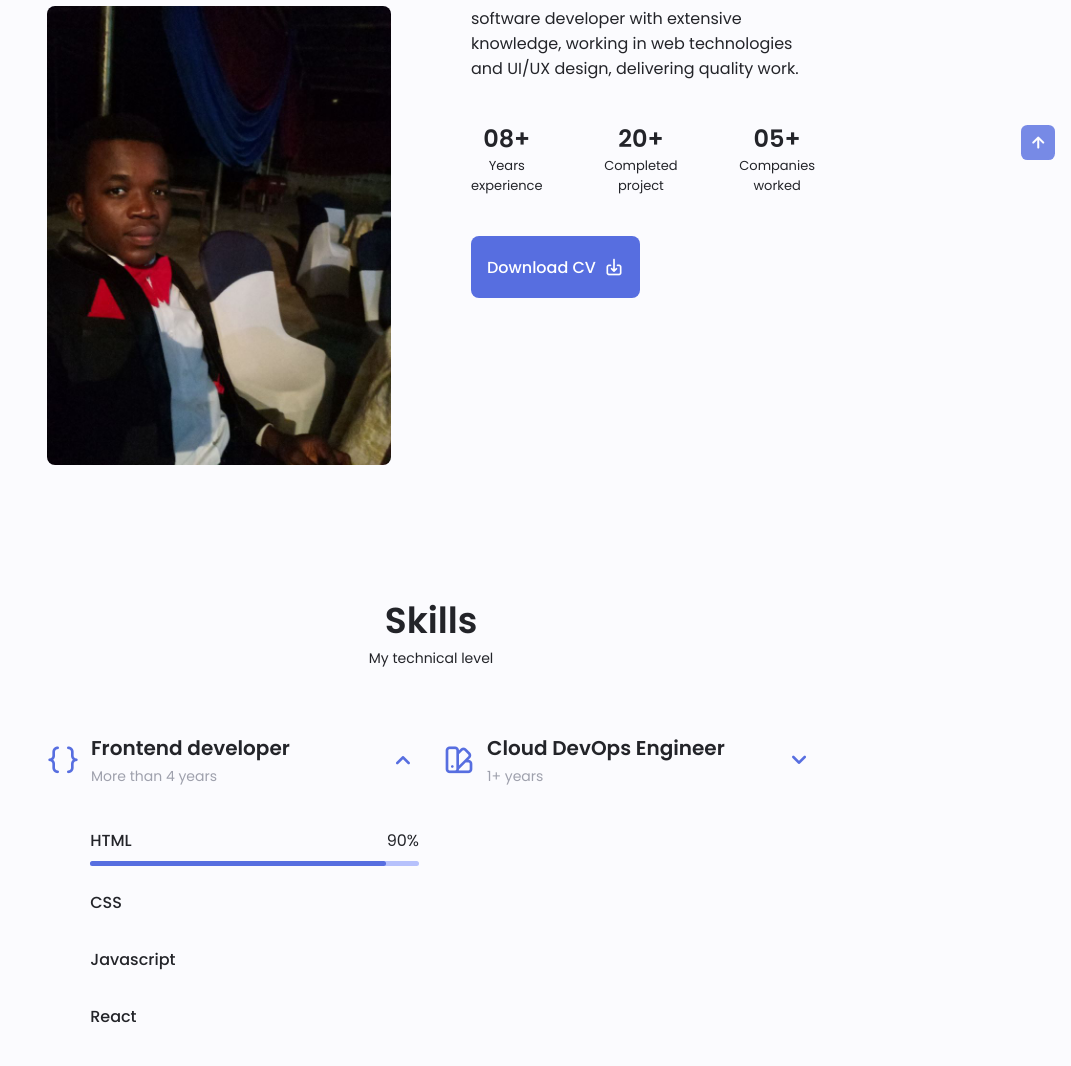
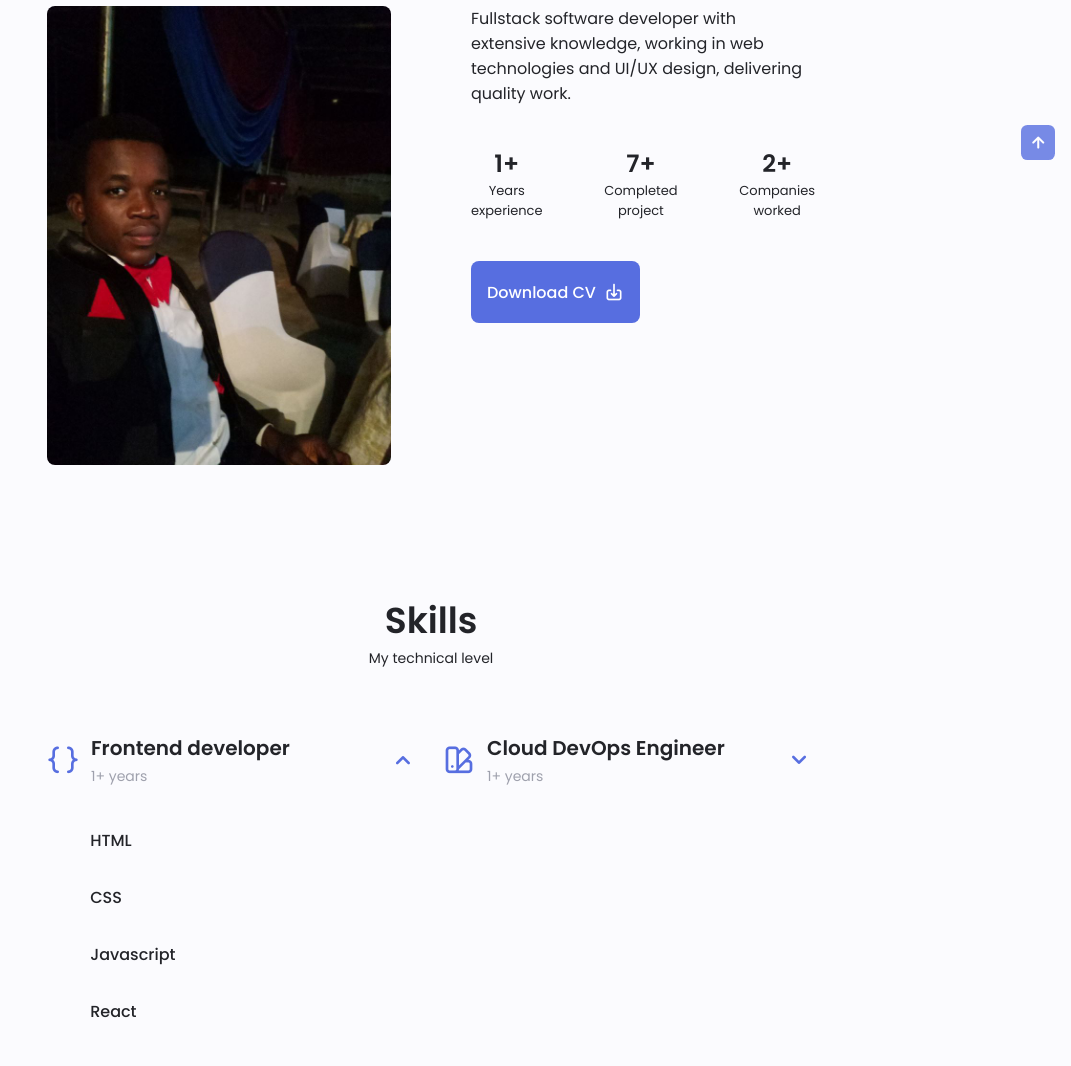
Before and after one commit to OlisaMarvis/My-Responsive-portfolio-website, a plain HTML site: page lastcode.html in a window 1280 px wide. Shown: the part 800-1866 px from the top of the page, without its empty margins (209-1280 px from the left). Drawn offline with nearby package versions, Linux system fonts and the light colour scheme.

Commit message:
Added new part

```diff
--- a/lastcode.html
+++ b/lastcode.html
@@ -136,26 +136,26 @@
                     <img src="images/perfil.png" alt="" class="about_img">
 
                     <div class="about_data">
-                        <p class="about_description">software developer with extensive knowledge, working in web technologies and UI/UX design, delivering quality work.</p>
+                        <p class="about_description">Fullstack software developer with extensive knowledge, working in web technologies and UI/UX design, delivering quality work.</p>
 
                         <div class="about_info">
                             <div>
-                               <span class="about_info-title">08+</span>
+                               <span class="about_info-title">1+</span>
                                 <span class="about_info-name">Years <br> experience</span>
                             </div>
 
                             <div>
-                                <span class="about_info-title">20+</span>
+                                <span class="about_info-title">7+</span>
                                  <span class="about_info-name">Completed <br> project</span>
                              </div>
 
                              <div>
-                                <span class="about_info-title">05+</span>
+                                <span class="about_info-title">2+</span>
                                  <span class="about_info-name">Companies <br> worked</span>
                              </div>
                         </div>
                         <div class="about_buttons">
-                            <a download="" href="images/Resume.doc" class="button button--flex">
+                            <a download="" href="images/Resume.pdf" class="button button--flex">
                                 Download CV<i class="uil uil-download-alt button_icon"></i>
                             </a>
                         </div>
@@ -177,7 +177,7 @@
 
                                 <div>
                                     <h1 class="skills_title">Frontend developer</h1>
-                                    <span class="skills_subtitle">More than 4 years</span>
+                                    <span class="skills_subtitle">1+ years</span>
                                 </div>
 
                                 <i class="uil uil-angle-down skills_arrow"></i>
@@ -187,11 +187,11 @@
                                 <div class="skills_data">
                                     <div class="skills_titles">
                                         <h3 class="skills_name">HTML</h3>
-                                        <span class="skills_number">90%</span>
+                                        <!-- <span class="skills_number">90%</span> -->
                                     </div>
-                                    <div class="skills_bar">
+                                    <!-- <div class="skills_bar">
                                         <span class="skills_percentage skills_html"></span>
-                                    </div>
+                                    </div> -->
                                 </div>
 
                                 <div class="skills_data">
```
Also changed, not shown: 2 other files.
